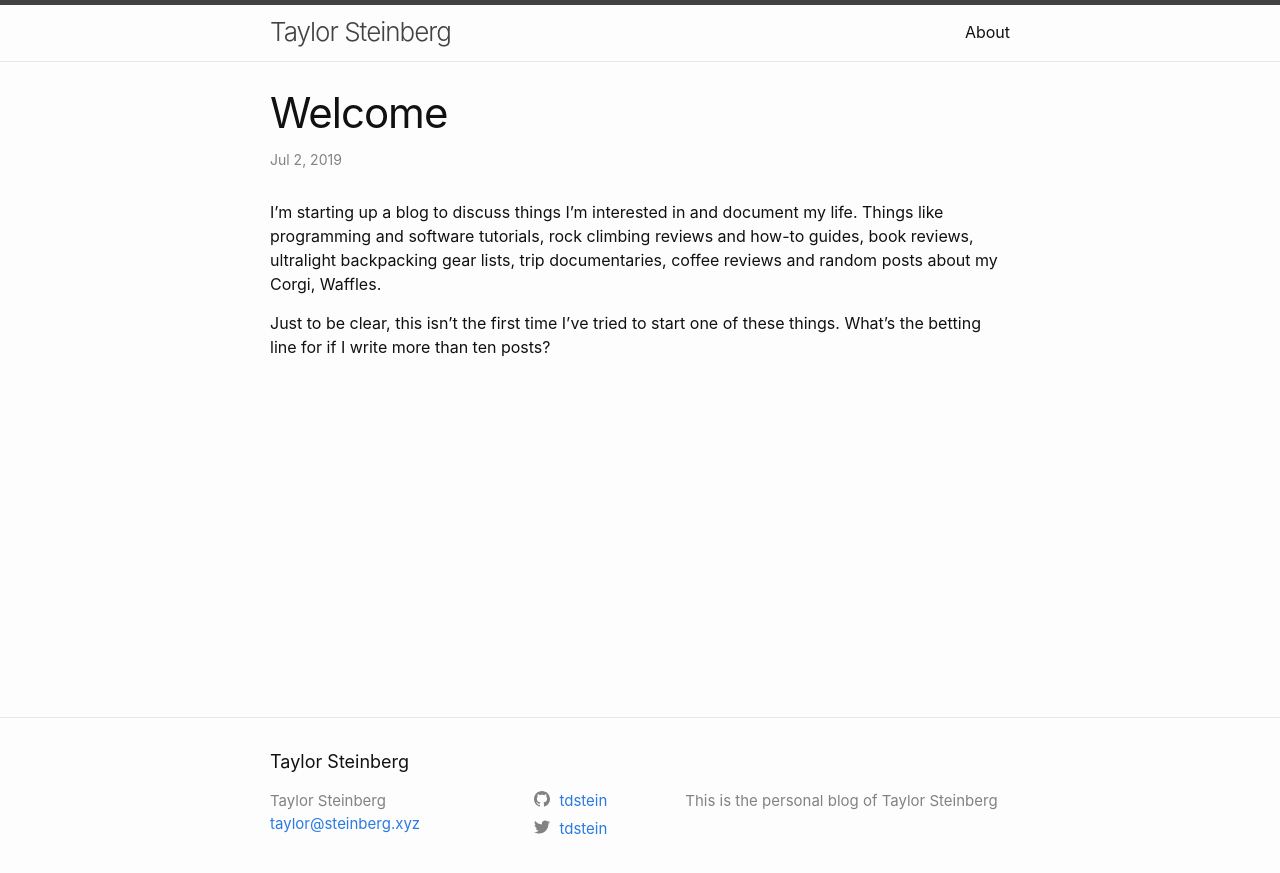
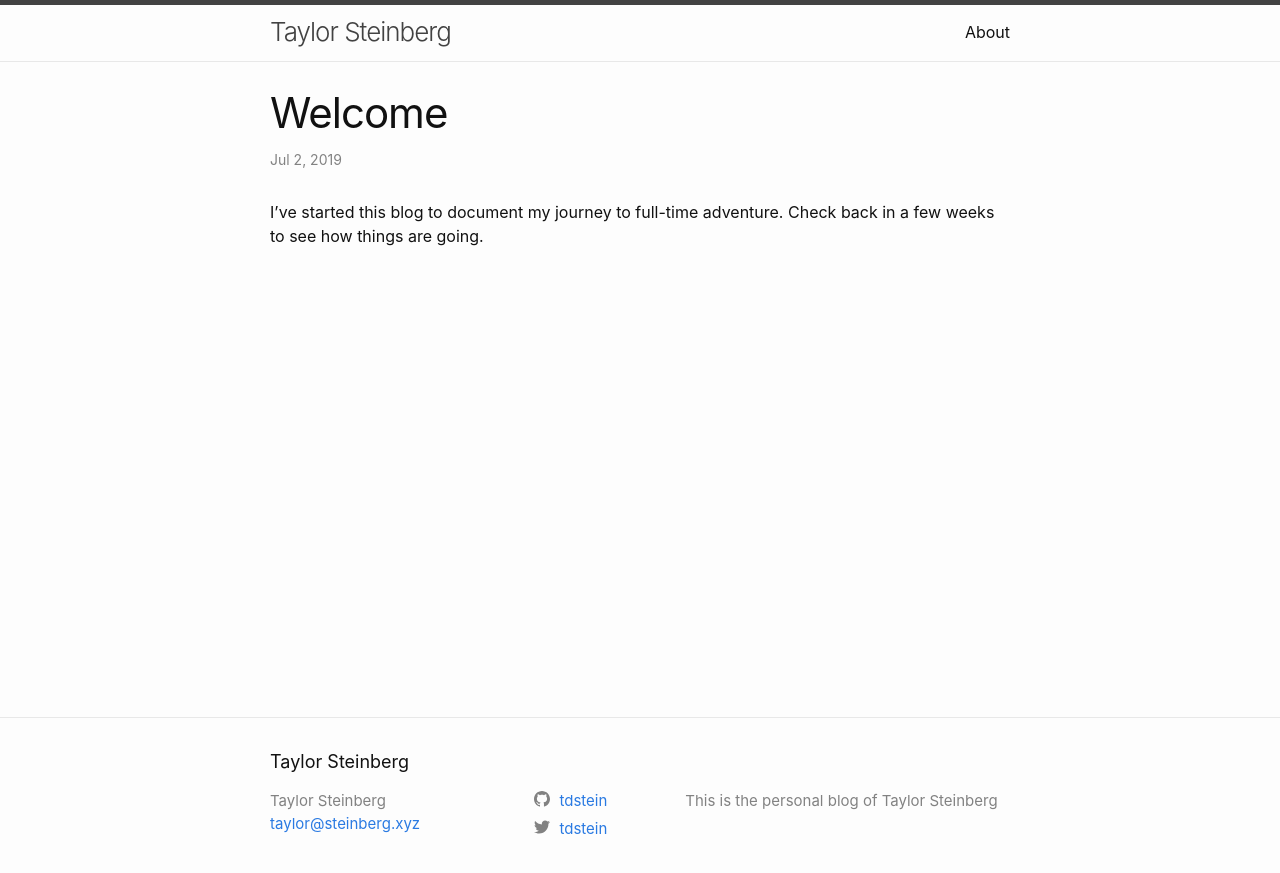
Before and after one commit to tdstein/personal-blog, a Jekyll site: the page built from _posts/2019-07-02-welcome.md, in a window 1280 px wide. Shown: the top 873 px of the page. Built offline with Jekyll 4.4.1, drawn with Linux system fonts in a browser that asks for light colours; comment, search, counter and statistics services are not loaded.

Commit message:
Updates welcome.md. Migrated original content to about.md

```diff
--- a/_posts/2019-07-02-welcome.md
+++ b/_posts/2019-07-02-welcome.md
@@ -4,6 +4,4 @@ title: Welcome
 date: 2019-07-02 08:18 -0400
 ---
 
-I'm starting up a blog to discuss things I'm interested in and document my life. Things like programming and software tutorials, rock climbing reviews and how-to guides, book reviews, ultralight backpacking gear lists, trip documentaries, coffee reviews and random posts about my Corgi, Waffles.
-
-Just to be clear, this isn't the first time I've tried to start one of these things. What's the betting line for if I write more than ten posts?
+I've started this blog to document my journey to full-time adventure. Check back in a few weeks to see how things are going.
```
